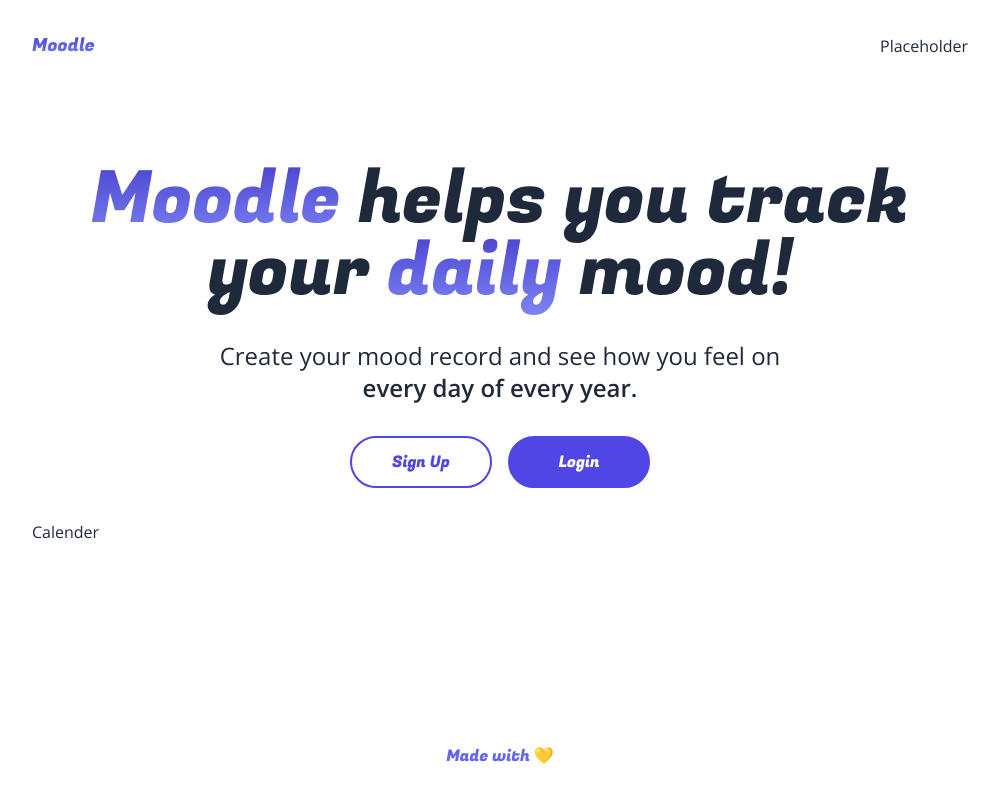
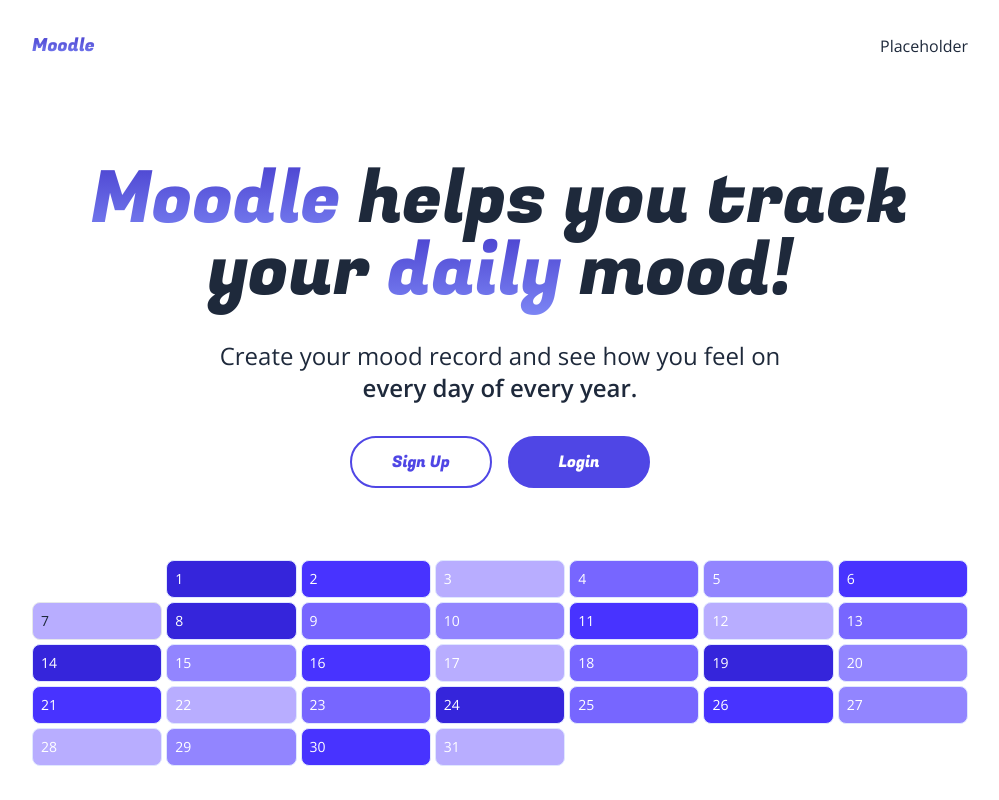
Before and after one commit to smashbrick/moodle, a Next.js app: page / in a window 1280 px wide. Shown: the top 800 px of the page, without its empty margins (140-1139 px from the left). Built offline with nearby package versions, Linux system fonts and the light colour scheme.

Commit message:
Mostly done with User interface

```diff
--- a/app/layout.js
+++ b/app/layout.js
@@ -1,5 +1,6 @@
 import "./globals.css";
 import { Open_Sans, Fugaz_One } from "next/font/google";
+import Link from "next/link";
 
 const openSans = Open_Sans({ subsets: ["latin"] });
 const fugaz = Fugaz_One({ subsets: ["latin"], weight: ["400"] });
@@ -12,9 +13,11 @@
 export default function RootLayout({ children }) {
 	const header = (
 		<header className="p-4 sm:p-8 flex items-center justify-between gap-4">
-			<h1 className={"text-base sm:text-lg textGradient " + fugaz.className}>
-				Moodle
-			</h1>
+			<Link href={"/"}>
+				<h1 className={"text-base sm:text-lg textGradient " + fugaz.className}>
+					Moodle
+				</h1>
+			</Link>
 			<div className="flex items-center justify-between">Placeholder</div>
 		</header>
 	);
--- a/components/Calender.js
+++ b/components/Calender.js
@@ -1,5 +1,113 @@
-function Calender() {
-	return <div>Calender</div>;
+import { baseRating, gradients } from "@/utils";
+
+const months = {
+	January: "Jan",
+	February: "Feb",
+	March: "Mar",
+	April: "Apr",
+	May: "May",
+	June: "Jun",
+	July: "Jul",
+	August: "Aug",
+	September: "Sept",
+	October: "Oct",
+	November: "Nov",
+	December: "Dec",
+};
+const monthsArr = Object.keys(months);
+
+const now = new Date();
+
+const dayList = [
+	"Sunday",
+	"Monday",
+	"Tuesday",
+	"Wednesday",
+	"Thursday",
+	"Friday",
+	"Saturday",
+];
+
+const data = {
+	15: 2,
+	16: 4,
+	17: 1,
+	18: 3,
+	19: 5,
+	20: 2,
+	21: 4,
+	22: 1,
+	23: 3,
+	24: 5,
+};
+
+function Calender(props) {
+	const { demo } = props;
+
+	const year = 2024;
+
+	const month = "July";
+
+	const monthNow = new Date(year, Object.keys(months).indexOf(month), 1);
+
+	const firstDayOfMonth = monthNow.getDay();
+
+	const daysInMonth = new Date(
+		year,
+		Object.keys(month).indexOf(month) + 1,
+		0
+	).getDate();
+
+	const daysToDisplay = firstDayOfMonth + daysInMonth;
+
+	const numRows = Math.floor(daysToDisplay / 7) + (daysToDisplay % 7 ? 1 : 0);
+
+	return (
+		<div className="flex flex-col overflow-hidden gap-1 py-4 sm:py-6 md:py-10">
+			{[...Array(numRows).keys()].map((row, rowIndex) => {
+				return (
+					<div key={rowIndex} className="grid grid-cols-7 gap-1">
+						{dayList.map((dayOfWeek, dayOfWeekIndex) => {
+							let dayIndex =
+								rowIndex * 7 + dayOfWeekIndex - (firstDayOfMonth - 1);
+							let dayDisplay =
+								dayIndex > daysInMonth
+									? false
+									: row === 0 && dayOfWeekIndex < firstDayOfMonth
+									? false
+									: true;
+
+							let isToday = dayIndex === now.getDate();
+
+							if (!dayDisplay) {
+								// Self closing Div
+								return <div className="bg-white" key={dayOfWeekIndex} />;
+							}
+							let color = demo
+								? gradients.indigo[baseRating[dayIndex]]
+								: dayIndex in data
+								? gradients.indigo[data[dayIndex]]
+								: "white";
+							return (
+								<div
+									// Dynamic style because its calculated inside javascript
+									style={{ background: color }}
+									key={dayOfWeekIndex}
+									className={
+										"text-xs sm:text-sm border border-solid p-2 flex items-center gap-2 justify-between rounded-lg " +
+										(isToday ? "border-indigo-400" : "border-indigo-100 ") +
+										(color == "white" ? "text-indigo-400" : "text-white")
+									}
+								>
+									<p>{dayIndex}</p>
+								</div>
+							);
+						})}
+					</div>
+				);
+			})}
+		</div>
+	);
 }
 
 export default Calender;
--- a/components/Dashboard.js
+++ b/components/Dashboard.js
@@ -1,4 +1,5 @@
 import { Fugaz_One } from "next/font/google";
+import Calender from "./Calender";
 
 const fugaz = Fugaz_One({ subsets: ["latin"], weight: ["400"] });
 
@@ -26,7 +27,8 @@
 							<p className="font-medium uppercase text-xs sm:text-sm truncate ">
 								{status.replaceAll("_", " ")}
 							</p>
-							<p className={`text-base sm:text-lg truncate${fugaz.className}`}>
+
+							<p className={`text-base sm:text-lg truncate ${fugaz.className}`}>
 								{statuses[status]}
 							</p>
 						</div>
@@ -38,21 +40,26 @@
 			>
 				How do you <span className="textGradient">feel</span> today?
 			</h4>
-			<div className="grid grid-cols-2  sm:grid-cols-5 gap-4">
+			<div className=" flex items-stretch flex-wrap gap-4">
+				{/* Below is an alternative I found  */}
+				{/* <div className="grid grid-cols-2  sm:grid-cols-5 gap-4"> */}
 				{Object.keys(moods).map((mood, moodIndex) => {
 					return (
 						<button
-							className={`p-4 rounded-lg purpleShadow duration-200 bg-indigo-50 hover:bg-indigo-100 text-center ${
-								moodIndex === 4 ? "col-span-2 sm:col-span-1" : ""
-							}`}
+							className={`p-4 px-5 rounded-2xl purpleShadow duration-200 bg-indigo-50 hover:bg-indigo-100 text-center flex flex-col items-center gap-2 flex-1`}
 							key={moodIndex}
 						>
-							<p className="text-5xl sm:text-6xl md:text-7xl">{moods[mood]}</p>
-							<p className={`text-indigo-500 ${fugaz.className}`}>{mood}</p>
+							<p className="text-4xl sm:text-5xl md:text-6xl">{moods[mood]}</p>
+							<p
+								className={`text-indigo-500 text-xs sm:text-sm md:text-base  ${fugaz.className}`}
+							>
+								{mood}
+							</p>
 						</button>
 					);
 				})}
 			</div>
+			<Calender />
 		</div>
 	);
 }
--- a/components/Hero.js
+++ b/components/Hero.js
@@ -24,7 +24,7 @@
 				<Button text="Sign Up" />
 				<Button text="Login" dark />
 			</div>
-			<Calender />
+			<Calender demo />
 		</div>
 	);
 }
--- /dev/null
+++ b/utils/index.js
@@ -0,0 +1,116 @@
+export const gradients = {
+	indigo: [
+		"#dcd6ff",
+		"#b8adff",
+		"#9285ff",
+		"#7766ff",
+		"#4833ff",
+		"#3525db",
+		"#261ab1",
+		"#1a1093",
+		"#10097a",
+	],
+	green: [
+		"#dcfdc3",
+		"#affc9d",
+		"#7cf86c",
+		"#4bf246",
+		"#0cea1c",
+		"#0dc928",
+		"#0ca82f",
+		"#038731",
+		"#047031",
+	],
+	blue: [
+		"#ccfffa",
+		"#9afefe",
+		"#66f1fc",
+		"#41dffa",
+		"#07c2f7",
+		"#0497d4",
+		"#0171b1",
+		"#02518e",
+		"#003a76",
+	],
+	yellow: [
+		"#fff8db",
+		"#fff0b8",
+		"#ffe495",
+		"#ffd97b",
+		"#ffc84f",
+		"#dba339",
+		"#b78127",
+		"#936118",
+		"#7a4b10",
+	],
+	pink: [
+		"#ffd8f2",
+		"#ffb1ea",
+		"#ff8aea",
+		"#ff6df1",
+		"#ff3dfe",
+		"#cd2ddb",
+		"#9d1fb7",
+		"#731493",
+		"#540b7a",
+	],
+};
+
+export const demoData = {
+	15: 2,
+	16: 4,
+	17: 1,
+	18: 3,
+	19: 5,
+	20: 2,
+	21: 4,
+	22: 1,
+	23: 3,
+	24: 5,
+};
+export const baseRating = {
+	0: 2,
+	1: 5,
+	2: 4,
+	3: 1,
+	4: 3,
+	5: 2,
+	6: 4,
+	7: 1,
+	8: 5,
+	9: 3,
+	10: 2,
+	11: 4,
+	12: 1,
+	13: 3,
+	14: 5,
+	15: 2,
+	16: 4,
+	17: 1,
+	18: 3,
+	19: 5,
+	20: 2,
+	21: 4,
+	22: 1,
+	23: 3,
+	24: 5,
+	25: 3,
+	26: 4,
+	27: 2,
+	28: 1,
+	29: 2,
+	30: 4,
+	31: 1,
+	32: 3,
+	33: 5,
+	34: 2,
+	35: 4,
+	36: 1,
+	37: 5,
+	38: 3,
+	39: 2,
+	40: 5,
+	41: 4,
+	42: 1,
+	43: 3,
+};
```
